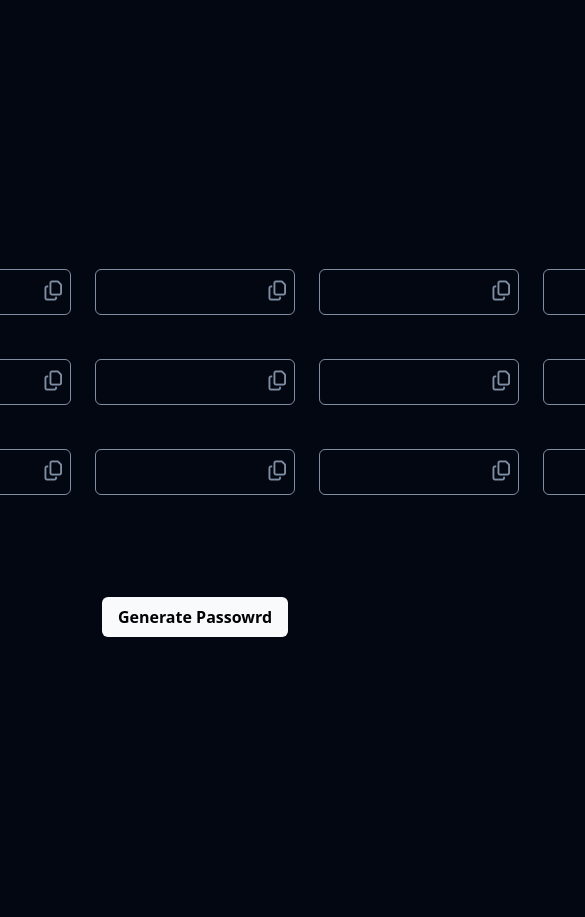
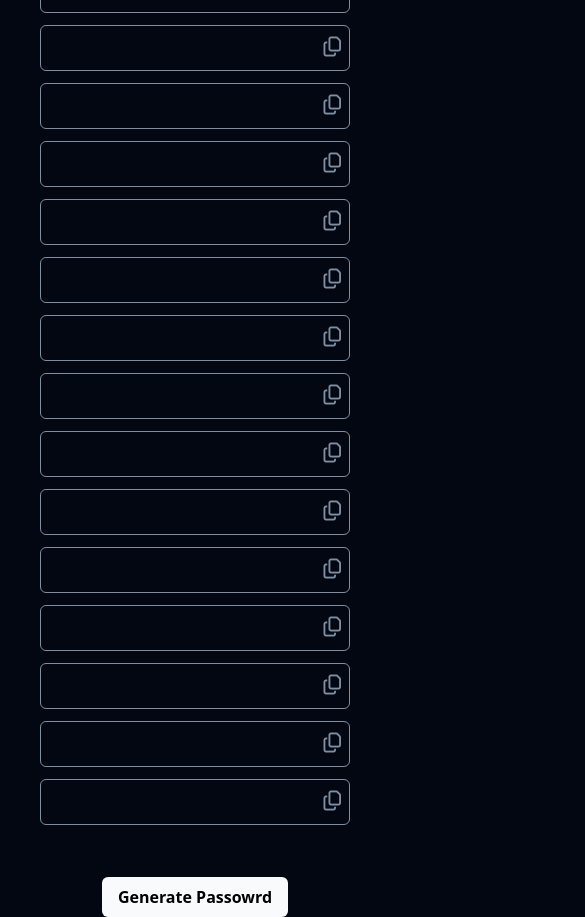
Before and after one commit to abderrahimSabrou/MemoraPass, a website: page index.html in a window 390 px wide. Shown: the top 917 px of the page, 585 px wide, since content can reach past the window. Before the commit the page ends 844 px from the top, so only its background shows below. Drawn offline with Linux system fonts and the light colour scheme.

Commit message:
add reponsive for small screens

```diff
--- a/index.html
+++ b/index.html
@@ -26,14 +26,14 @@
     class="bg-[#030711] font-poppins flex flex-col justify-center items-center h-screen"
   >
     <div
-      class="  w-[1200px] h-[350px]  p-10 flex justify-around items-center flex-wrap mb-10"
+      class="  w-full sm:w-[1200px] h-auto sm:h-[350px]  p-10 flex justify-around items-center flex-wrap mb-0 sm:mb-10"
     >
       <div
         id="display"
-        class="border  w-[200px] border-[#7F8EA3]  bg-[#030711] flex justify-between items-center text-[#F8FAFC] rounded-md p-2"
+        class="border w-full sm:w-[200px] border-[#7F8EA3]  bg-[#030711] flex justify-between items-center text-[# mb-3 ms:mb-autoF8FAFC] rounded-md p-2"
       >
         <input
-          class=" w-full bg-[#030711] text-[#7F8EA3] hover:text-[#E1E7EF] text-xl outline-none"
+          class=" w-full bg-[#030711] text-[#7F8EA3] hover:text-[#E1E7EF] text-xl outline-none text-center sm:text-left"
           type="text"
           id="password"
         />
@@ -46,10 +46,10 @@
 
       <div
         id="display"
-        class="border w-[200px] border-[#7F8EA3] hover:border-[#E1E7EF] bg-[#030711] flex justify-between items-center text-[#F8FAFC] rounded-md p-2"
+        class="border w-full sm:w-[200px] border-[#7F8EA3] hover:border-[#E1E7EF] bg-[#030711] flex justify-between mb-3 ms:mb-auto items-center text-[#F8FAFC] rounded-md p-2"
       >
         <input
-          class="bg-[#030711] w-full text-[#7F8EA3] hover:text-[#E1E7EF] text-xl outline-none"
+          class="bg-[#030711] w-full text-[#7F8EA3] hover:text-[#E1E7EF] text-xl outline-none text-center sm:text-left"
           type="text"
           id="password1"
         />
@@ -62,10 +62,10 @@
 
       <div
         id="display"
-        class="border w-[200px] border-[#7F8EA3] hover:border-[#E1E7EF] bg-[#030711] flex justify-between items-center text-[#F8FAFC] rounded-md p-2"
+        class="border w-full sm:w-[200px] border-[#7F8EA3] hover:border-[#E1E7EF] bg-[#030711] flex justify-between mb-3 ms:mb-auto items-center text-[#F8FAFC] rounded-md p-2"
       >
         <input
-          class="bg-[#030711] w-full text-[#7F8EA3] hover:text-[#E1E7EF] text-xl outline-none"
+          class="bg-[#030711] w-full text-[#7F8EA3] hover:text-[#E1E7EF] text-xl outline-none text-center sm:text-left"
           type="text"
           id="password2"
         />
@@ -78,10 +78,10 @@
 
       <div
         id="display"
-        class="border w-[200px] border-[#7F8EA3] hover:border-[#E1E7EF] bg-[#030711] flex justify-between items-center text-[#F8FAFC] rounded-md p-2"
+        class="border w-full sm:w-[200px] border-[#7F8EA3] hover:border-[#E1E7EF] bg-[#030711] flex justify-between mb-3 ms:mb-auto items-center text-[#F8FAFC] rounded-md p-2"
       >
         <input
-          class="bg-[#030711] w-full text-[#7F8EA3] hover:text-[#E1E7EF] text-xl outline-none"
+          class="bg-[#030711] w-full text-[#7F8EA3] hover:text-[#E1E7EF] text-xl outline-none text-center sm:text-left"
           type="text"
           id="password3"
         />
@@ -94,10 +94,10 @@
 
         <div
         id="display"
-        class="border w-[200px] border-[#7F8EA3] hover:border-[#E1E7EF] bg-[#030711] flex justify-between items-center text-[#F8FAFC] rounded-md p-2"
+        class="border w-full sm:w-[200px] border-[#7F8EA3] hover:border-[#E1E7EF] bg-[#030711] flex justify-between mb-3 ms:mb-auto items-center text-[#F8FAFC] rounded-md p-2"
       >
         <input
-          class="bg-[#030711] w-full text-[#7F8EA3] hover:text-[#E1E7EF] text-xl outline-none"
+          class="bg-[#030711] w-full text-[#7F8EA3] hover:text-[#E1E7EF] text-xl outline-none text-center sm:text-left"
           type="text"
           id="password4"
         />
@@ -111,10 +111,10 @@
 
         <div
         id="display"
-        class="border w-[200px] border-[#7F8EA3] hover:border-[#E1E7EF] bg-[#030711] flex justify-between items-center text-[#F8FAFC] rounded-md p-2"
+        class="border w-full sm:w-[200px] border-[#7F8EA3] hover:border-[#E1E7EF] bg-[#030711] flex justify-between mb-3 ms:mb-auto items-center text-[#F8FAFC] rounded-md p-2"
       >
         <input
-          class="bg-[#030711] w-full text-[#7F8EA3] hover:text-[#E1E7EF] text-xl outline-none"
+          class="bg-[#030711] w-full text-[#7F8EA3] hover:text-[#E1E7EF] text-xl outline-none text-center sm:text-left"
           type="text"
           id="password5"
         />
@@ -128,10 +128,10 @@
 
          <div
         id="display"
-        class="border w-[200px] border-[#7F8EA3] hover:border-[#E1E7EF] bg-[#030711] flex justify-between items-center text-[#F8FAFC] rounded-md p-2"
+        class="border w-full sm:w-[200px] border-[#7F8EA3] hover:border-[#E1E7EF] bg-[#030711] flex justify-between mb-3 ms:mb-auto items-center text-[#F8FAFC] rounded-md p-2"
       >
         <input
-          class="bg-[#030711] w-full text-[#7F8EA3] hover:text-[#E1E7EF] text-xl outline-none"
+          class="bg-[#030711] w-full text-[#7F8EA3] hover:text-[#E1E7EF] text-xl outline-none text-center sm:text-left"
           type="text"
           id="password6"
         />
@@ -144,10 +144,10 @@
 
          <div
         id="display"
-        class="border w-[200px] border-[#7F8EA3] hover:border-[#E1E7EF] bg-[#030711] flex justify-between items-center text-[#F8FAFC] rounded-md p-2"
+        class="border w-full sm:w-[200px] border-[#7F8EA3] hover:border-[#E1E7EF] bg-[#030711] flex justify-between mb-3 ms:mb-auto items-center text-[#F8FAFC] rounded-md p-2"
       >
         <input
-          class="bg-[#030711] w-full text-[#7F8EA3] hover:text-[#E1E7EF] text-xl outline-none"
+          class="bg-[#030711] w-full text-[#7F8EA3] hover:text-[#E1E7EF] text-xl outline-none text-center sm:text-left"
           type="text"
           id="password7"
         />
@@ -161,10 +161,10 @@
 
          <div
         id="display"
-        class="border w-[200px] border-[#7F8EA3] hover:border-[#E1E7EF] bg-[#030711] flex justify-between items-center text-[#F8FAFC] rounded-md p-2"
+        class="border w-full sm:w-[200px] border-[#7F8EA3] hover:border-[#E1E7EF] bg-[#030711] flex justify-between mb-3 ms:mb-auto items-center text-[#F8FAFC] rounded-md p-2"
       >
         <input
-          class="bg-[#030711] w-full text-[#7F8EA3] hover:text-[#E1E7EF] text-xl outline-none"
+          class="bg-[#030711] w-full text-[#7F8EA3] hover:text-[#E1E7EF] text-xl outline-none text-center sm:text-left"
           type="text"
           id="password8"
         />
@@ -178,10 +178,10 @@
 
          <div
         id="display"
-        class="border w-[200px] border-[#7F8EA3] hover:border-[#E1E7EF] bg-[#030711] flex justify-between items-center text-[#F8FAFC] rounded-md p-2"
+        class="border w-full sm:w-[200px] border-[#7F8EA3] hover:border-[#E1E7EF] bg-[#030711] flex justify-between mb-3 ms:mb-auto items-center text-[#F8FAFC] rounded-md p-2"
       >
         <input
-          class="bg-[#030711] w-full text-[#7F8EA3] hover:text-[#E1E7EF] text-xl outline-none"
+          class="bg-[#030711] w-full text-[#7F8EA3] hover:text-[#E1E7EF] text-xl outline-none text-center sm:text-left"
           type="text"
           id="password9"
         />
@@ -195,10 +195,10 @@
 
          <div
         id="display"
-        class="border w-[200px] border-[#7F8EA3] hover:border-[#E1E7EF] bg-[#030711] flex justify-between items-center text-[#F8FAFC] rounded-md p-2"
+        class="border w-full sm:w-[200px] border-[#7F8EA3] hover:border-[#E1E7EF] bg-[#030711] flex justify-between mb-3 ms:mb-auto items-center text-[#F8FAFC] rounded-md p-2"
       >
         <input
-          class="bg-[#030711] w-full text-[#7F8EA3] hover:text-[#E1E7EF] text-xl outline-none"
+          class="bg-[#030711] w-full text-[#7F8EA3] hover:text-[#E1E7EF] text-xl outline-none text-center sm:text-left"
           type="text"
           id="password10"
         />
@@ -212,10 +212,10 @@
 
          <div
         id="display"
-        class="border w-[200px] border-[#7F8EA3] hover:border-[#E1E7EF] bg-[#030711] flex justify-between items-center text-[#F8FAFC] rounded-md p-2"
+        class="border w-full sm:w-[200px] border-[#7F8EA3] hover:border-[#E1E7EF] bg-[#030711] flex justify-between mb-3 ms:mb-auto items-center text-[#F8FAFC] rounded-md p-2"
       >
         <input
-          class="bg-[#030711] w-full text-[#7F8EA3] hover:text-[#E1E7EF] text-xl outline-none"
+          class="bg-[#030711] w-full text-[#7F8EA3] hover:text-[#E1E7EF] text-xl outline-none text-center sm:text-left"
           type="text"
           id="password11"
         />
@@ -229,10 +229,10 @@
 
          <div
         id="display"
-        class="border w-[200px] border-[#7F8EA3] hover:border-[#E1E7EF] bg-[#030711] flex justify-between items-center text-[#F8FAFC] rounded-md p-2"
+        class="border w-full sm:w-[200px] border-[#7F8EA3] hover:border-[#E1E7EF] bg-[#030711] flex justify-between mb-3 ms:mb-auto items-center text-[#F8FAFC] rounded-md p-2"
       >
         <input
-          class="bg-[#030711] w-full text-[#7F8EA3] hover:text-[#E1E7EF] text-xl outline-none"
+          class="bg-[#030711] w-full text-[#7F8EA3] hover:text-[#E1E7EF] text-xl outline-none text-center sm:text-left"
           type="text"
           id="password12"
         />
@@ -246,10 +246,10 @@
 
          <div
         id="display"
-        class="border w-[200px] border-[#7F8EA3] hover:border-[#E1E7EF] bg-[#030711] flex justify-between items-center text-[#F8FAFC] rounded-md p-2"
+        class="border w-full sm:w-[200px] border-[#7F8EA3] hover:border-[#E1E7EF] bg-[#030711] flex justify-between mb-3 ms:mb-auto items-center text-[#F8FAFC] rounded-md p-2"
       >
         <input
-          class="bg-[#030711] w-full text-[#7F8EA3] hover:text-[#E1E7EF] text-xl outline-none"
+          class="bg-[#030711] w-full text-[#7F8EA3] hover:text-[#E1E7EF] text-xl outline-none text-center sm:text-left"
           type="text"
           id="password13"
         />
@@ -263,14 +263,14 @@
 
          <div
         id="display"
-        class="border w-[200px] border-[#7F8EA3] hover:border-[#E1E7EF] bg-[#030711] flex justify-between items-center text-[#F8FAFC] rounded-md p-2"
+        class="border w-full sm:w-[200px] border-[#7F8EA3] hover:border-[#E1E7EF] bg-[#030711] flex justify-between mb-3 ms:mb-auto items-center text-[#F8FAFC] rounded-md p-2"
       >
         <input
-          class="bg-[#030711] w-full text-[#7F8EA3] hover:text-[#E1E7EF] text-xl outline-none"
+          class="bg-[#030711] w-full text-[#7F8EA3] hover:text-[#E1E7EF] text-xl outline-none text-center sm:text-left"
           type="text"
           id="password14"
         />
-        <button id="copy-password14">
+        <button id="copy-password14 ">
           <i
             class="text-[#7F8EA3] hover:text-[#E1E7EF] text-xl fa-regular fa-copy"
           ></i>
```
Also changed, not shown: css/style.css.
